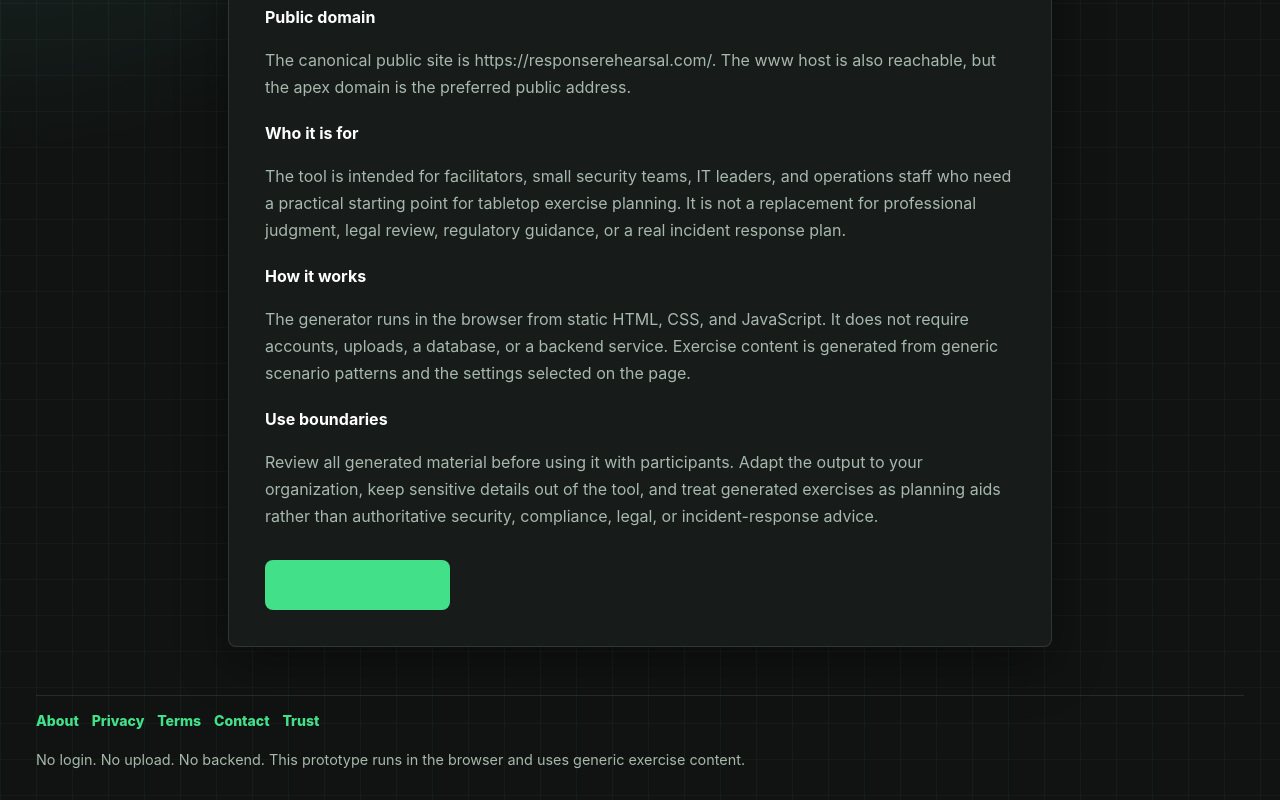
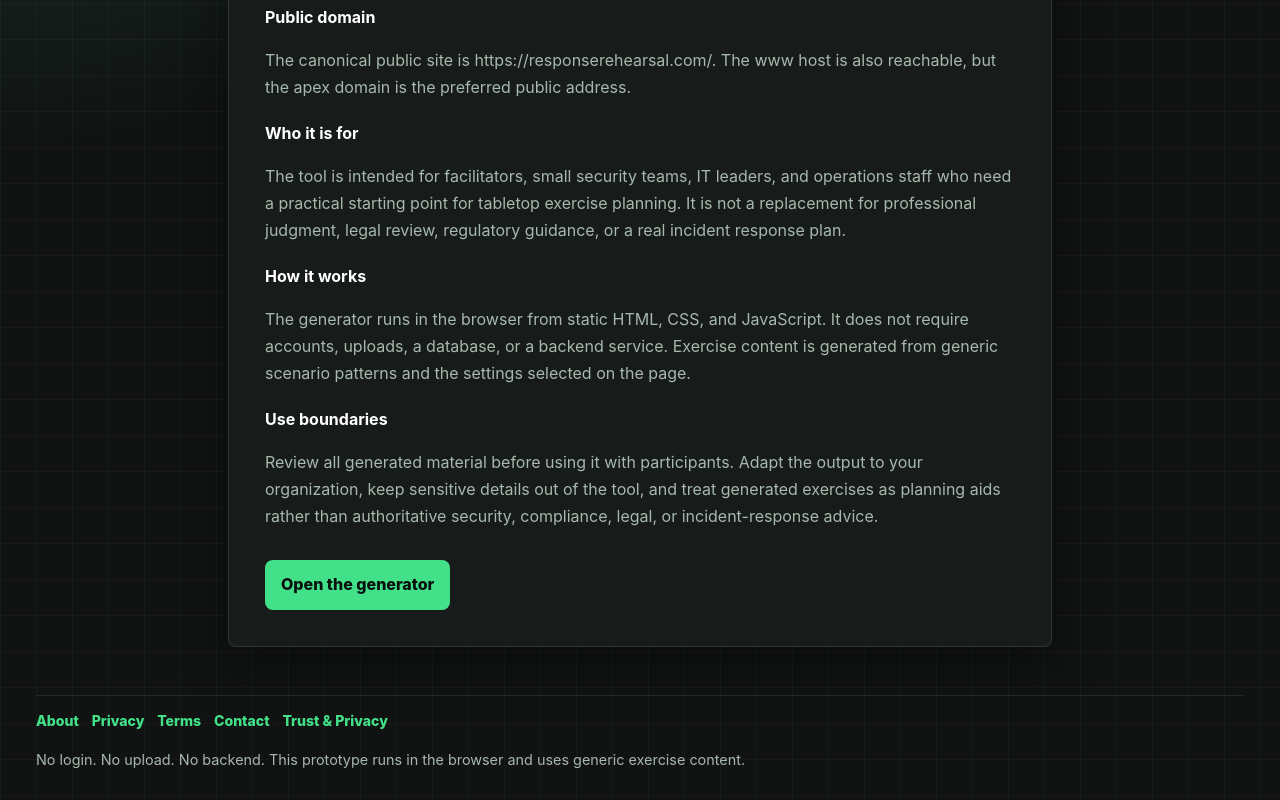
Before and after one commit to sashq-tech/ir-tabletop-generator, a plain HTML site: page about.html in a window 1280 px wide. Shown: the part 393-1193 px from the top of the page. Drawn offline with Linux system fonts and the light colour scheme.

Commit message:
Fix trust nav and generator CTA contrast

```diff
--- a/about.html
+++ b/about.html
@@ -38,6 +38,7 @@
       <nav class="site-nav" aria-label="Public pages">
         <a href="about.html">About</a>
         <a href="privacy.html">Privacy</a>
+        <a href="trust-and-privacy.html">Trust &amp; Privacy</a>
         <a href="terms.html">Terms</a>
         <a href="contact.html">Contact</a>
       </nav>
@@ -89,7 +90,7 @@
         <a href="privacy.html">Privacy</a>
         <a href="terms.html">Terms</a>
         <a href="contact.html">Contact</a>
-        <a href="trust-and-privacy.html">Trust</a>
+        <a href="trust-and-privacy.html">Trust &amp; Privacy</a>
       </nav>
       <p>No login. No upload. No backend. This prototype runs in the browser and uses generic exercise content.</p>
     </footer>
--- a/styles.css
+++ b/styles.css
@@ -243,6 +243,19 @@ h3 {
   font-weight: 800;
 }
 
+.content-page a.primary-button,
+.content-page a.primary-button:visited {
+  color: var(--ink);
+  text-decoration: none;
+}
+
+.content-page a.primary-button:hover,
+.content-page a.primary-button:focus-visible {
+  color: var(--ink);
+  background: #6bf0a5;
+  box-shadow: 0 0 0 3px rgba(67, 224, 138, 0.16);
+}
+
 .content-action {
   padding-top: 0.5rem;
 }
```
Also changed, not shown: contact.html (+2 -1 lines), index.html (+2 -1 lines), privacy.html (+2 -1 lines), terms.html (+2 -1 lines), trust-and-privacy.html (+2 -1 lines).
